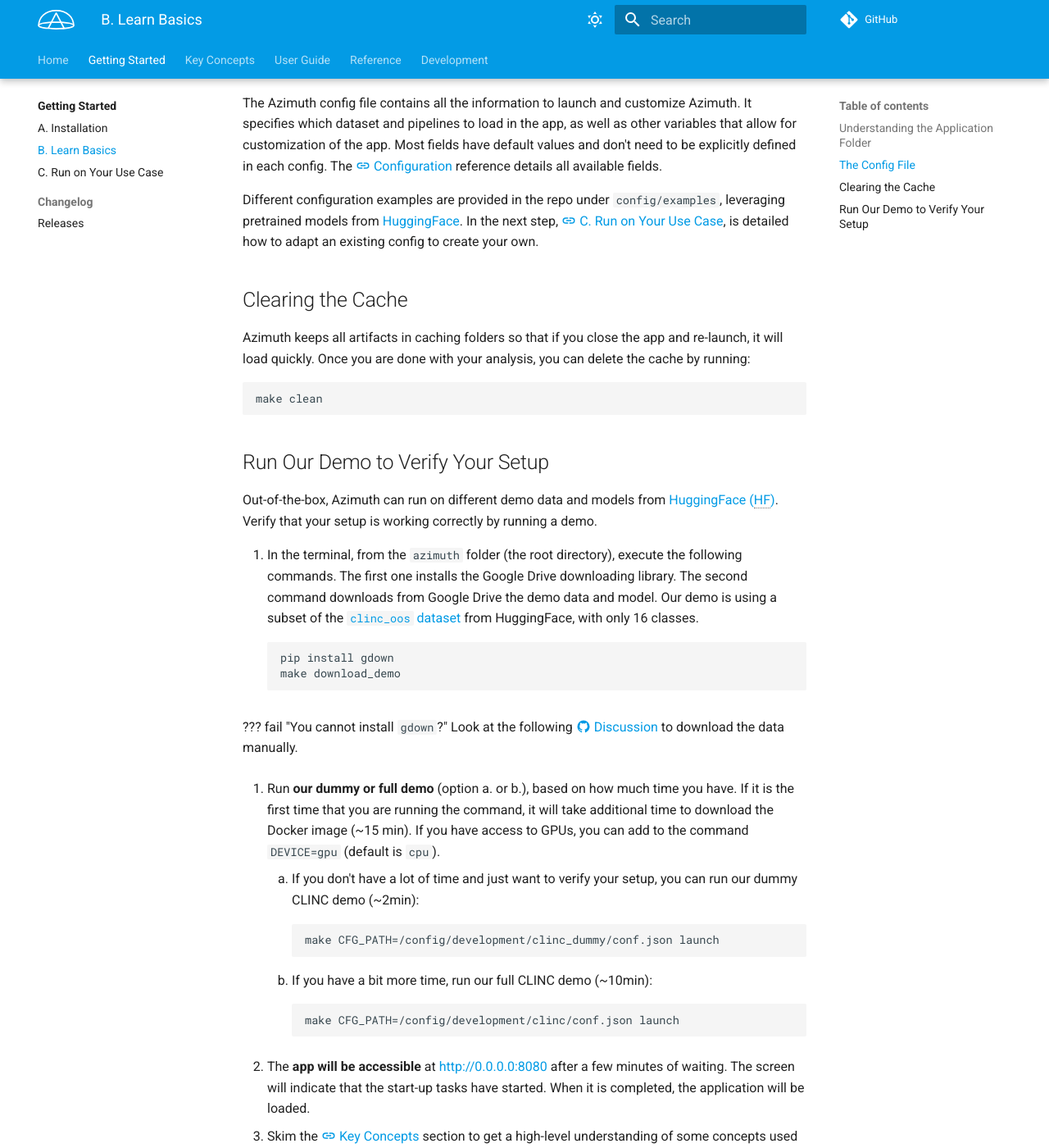
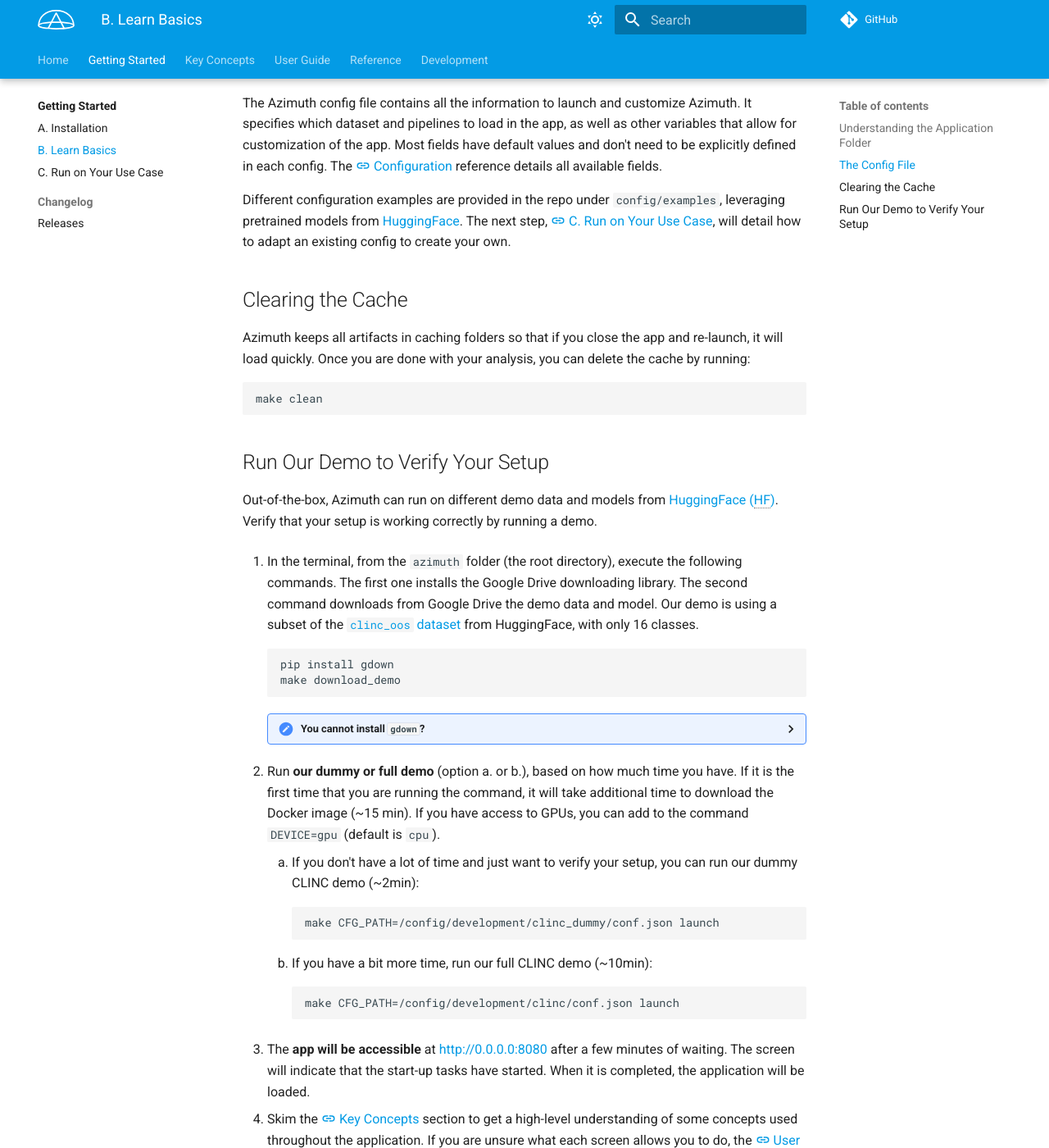
Before and after one commit to ServiceNow/azimuth, an MkDocs documentation site: the page built from docs/docs/getting-started/b-basics.md, in a window 1280 px wide and 1400 px high, scrolled down 691 px. Shown: the whole window at 82% size. Built offline with MkDocs 1.6.1 and Material for MkDocs 9.7.7, drawn with Linux system fonts in a browser that asks for light colours; comment, search, counter and statistics services are not loaded.

Commit message:
Fix formatting

````diff
--- a/docs/docs/getting-started/b-basics.md
+++ b/docs/docs/getting-started/b-basics.md
@@ -46,9 +46,8 @@ each config. The [:material-link: Configuration](../reference/configuration/inde
 details all available fields.
 
 Different configuration examples are provided in the repo under `config/examples`, leveraging
-pretrained models from [HuggingFace](https://huggingface.co). In the next
-step, [:material-link: C. Run on Your Use Case](c-run.md), is detailed how to adapt an existing
-config to create your own.
+pretrained models from [HuggingFace](https://huggingface.co). The next
+step, [:material-link: C. Run on Your Use Case](c-run.md), will detail how to adapt an existing config to create your own.
 
 ## Clearing the Cache
 
@@ -75,10 +74,10 @@ running a demo.
     make download_demo
     ```
 
-   ??? fail "You cannot install `gdown`?"
-   Look at the following
-   [:material-github: Discussion](https://github.com/ServiceNow/azimuth/discussions/46) to download
-   the data manually.
+    ??? fail "You cannot install `gdown`?"
+        Look at the following
+        [:material-github: Discussion](https://github.com/ServiceNow/azimuth/discussions/46) to
+        download the data manually.
 
 2. Run **our dummy or full demo** (option a. or b.), based on how much time you have. If it is the
    first time that you are running the command, it will take additional time to download the Docker
````
